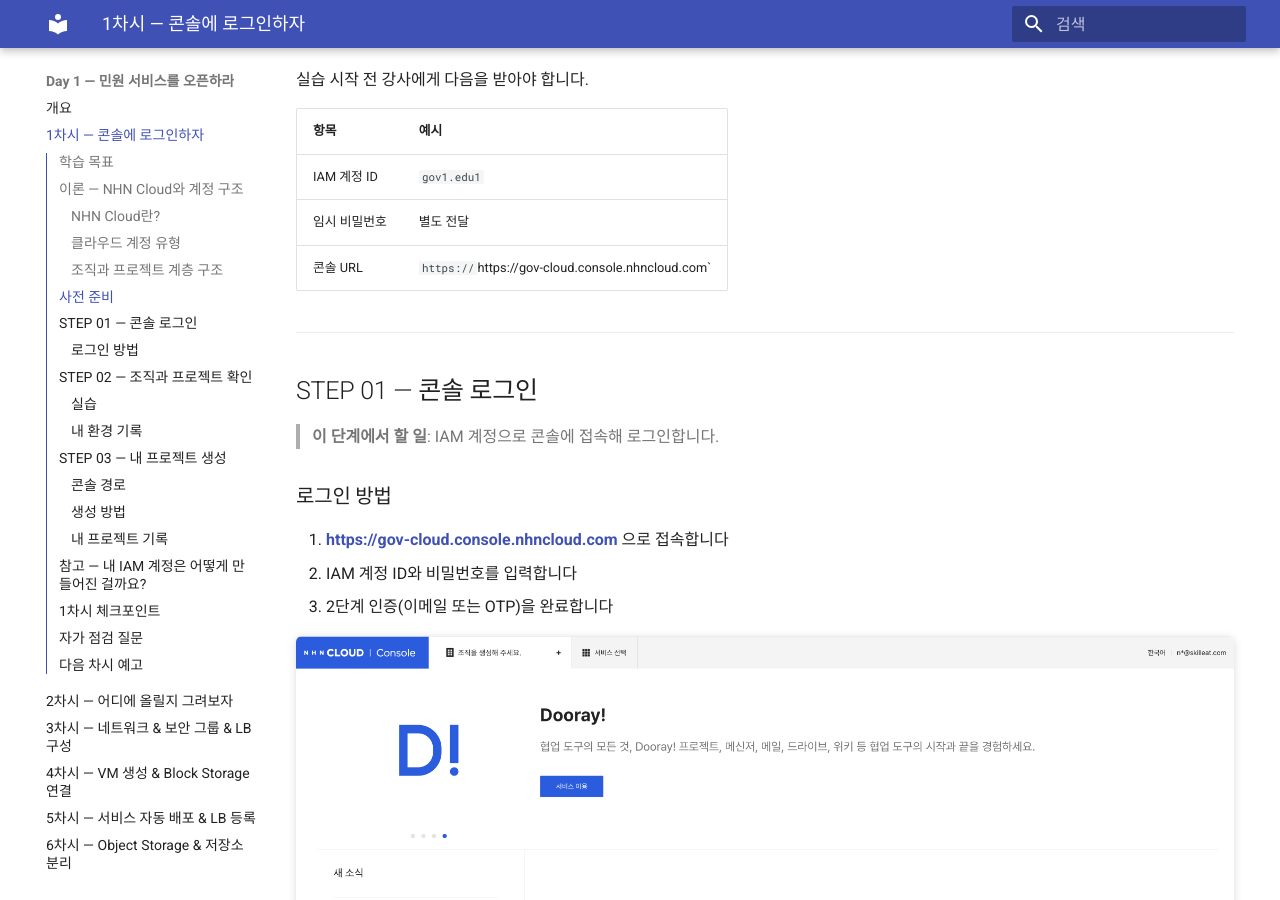
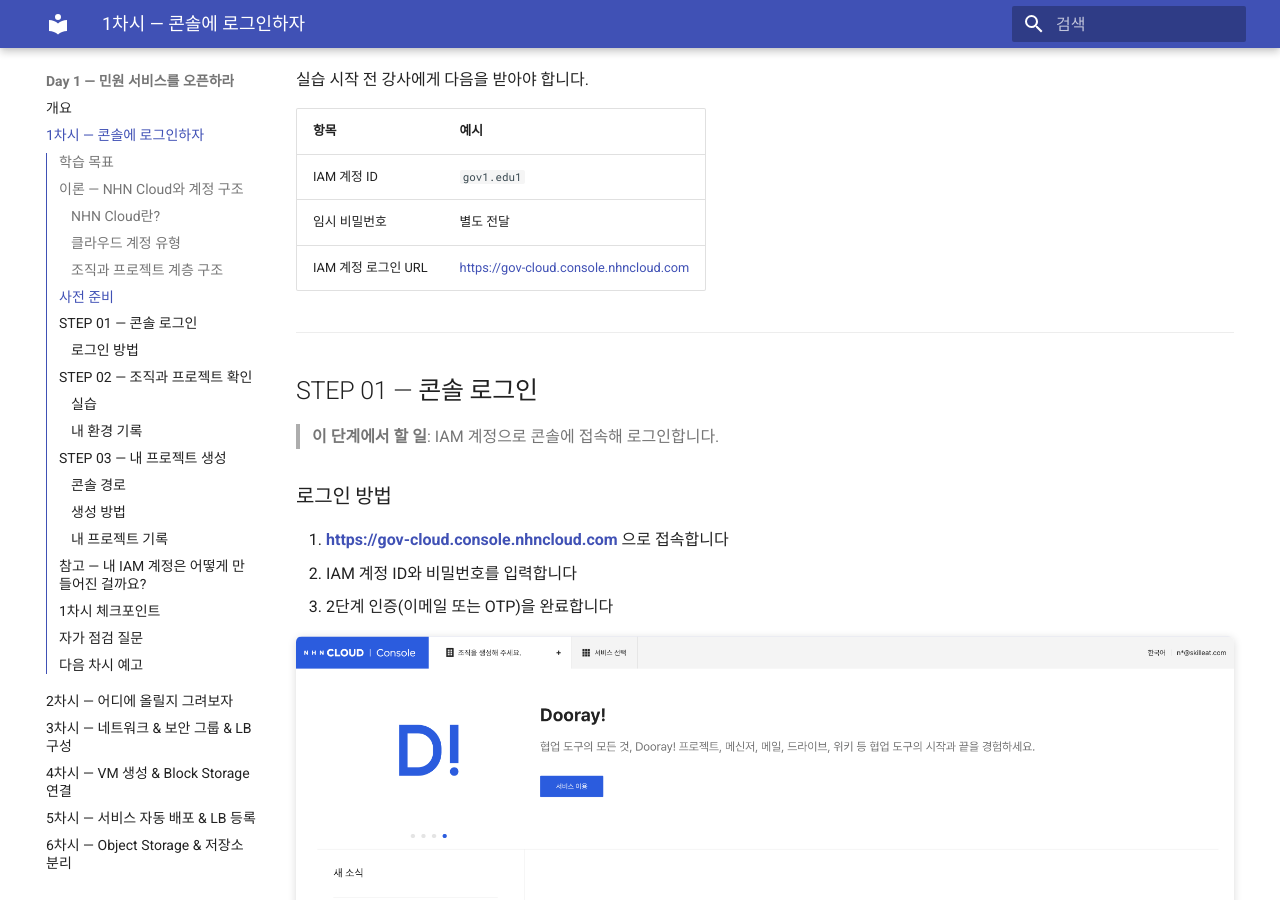
Before and after one commit to skilleat-labs/cloud-native-minwon-lab, an MkDocs documentation site: the page built from docs/day1/session1.md, in a window 1280 px wide and 900 px high, scrolled down 1723 px. Built offline with MkDocs 1.6.1 and Material for MkDocs 9.7.7, drawn with Linux system fonts in a browser that asks for light colours.

Commit message:
docs: session1 - 사전 준비 콘솔 URL 클릭 가능한 링크로 변경

```diff
--- a/docs/day1/session1.md
+++ b/docs/day1/session1.md
@@ -67,7 +67,7 @@
 |------|------|
 | IAM 계정 ID | `gov1.edu1` |
 | 임시 비밀번호 | 별도 전달 |
-| 콘솔 URL | `https:// `https://gov-cloud.console.nhncloud.com` |
+| IAM 계정 로그인 URL | [https://gov-cloud.console.nhncloud.com](https://gov-cloud.console.nhncloud.com) |
 
 ---
 
```
